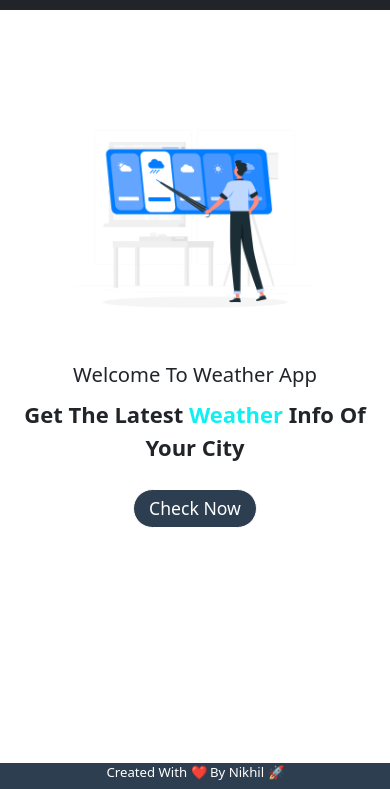
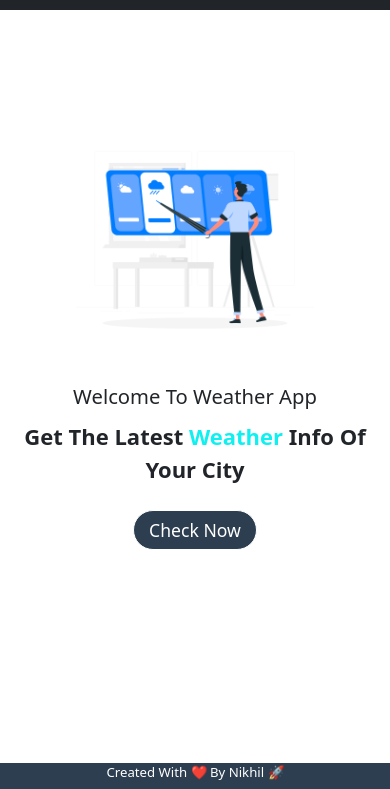
Before and after one commit to Nikhil9hac/weather.github.io, a plain HTML site: page index.html in a window 390 px wide. Shown: the part 55-844 px from the top of the page. Drawn offline with nearby package versions, Linux system fonts and the light colour scheme; files that its build step writes are made by us from their sources.

Commit message:
testing3

```diff
--- a/sass/responsive.scss
+++ b/sass/responsive.scss
@@ -52,7 +52,7 @@
     }
     .container-bg{
       flex-direction: column-reverse;
-      margin-top: -36%;
+      margin-top: -25%;
     }
     .left{
       width: 100%;
```
